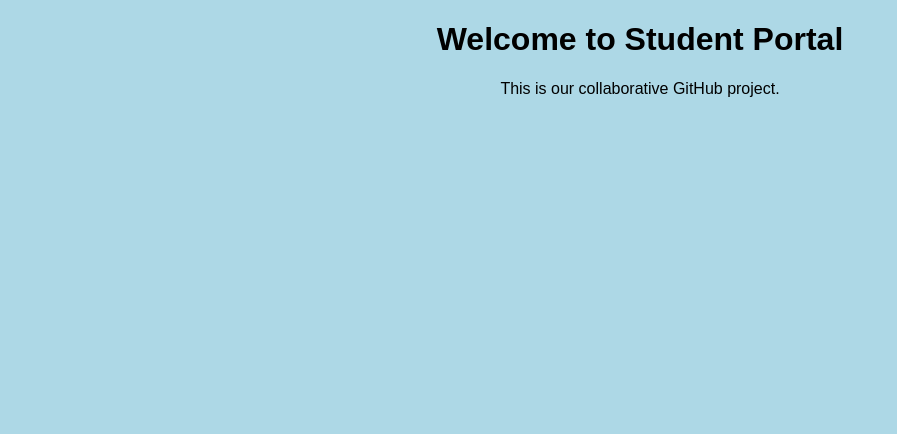
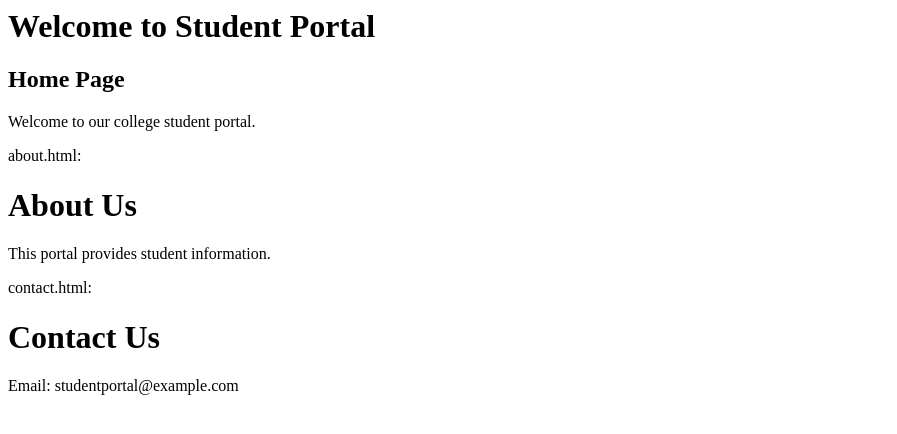
Before and after one commit to 251240367409-afk/student-portal, a plain HTML site: page index.html in a window 1280 px wide. Shown: the whole page, without its empty margins (0-897 px from the left). Drawn offline with Linux system fonts and the light colour scheme.

Commit message:
added home page

```diff
--- a/index.html
+++ b/index.html
@@ -1,36 +1,30 @@
-    <!DOCTYPE
-html>
-
-
-<html>
-
-
-<head>
-
-
-
-<title>Student Portal</title>
-
-
-    <link
-rel="stylesheet" href="style.css">
-
-
-</head>
-
-
-<body>
-
-
-    <h1>Welcome
+<h1>Welcome
 to Student Portal</h1>
 
 
-    <p>This is
-our collaborative GitHub project.</p>
+<h2>Home
+Page</h2>
 
 
-</body>
+<p>Welcome to
+our college student portal.</p>
 
 
-</html>
+about.html:
+
+
+               <h1>About
+Us</h1>
+
+
+<p>This portal
+provides student information.</p>
+
+
+contact.html:
+
+
+<h1>Contact Us</h1>
+
+
+<p>Email: studentportal@example.com</p>
```
Also changed, not shown: abort.html (added), contact.html (added).
